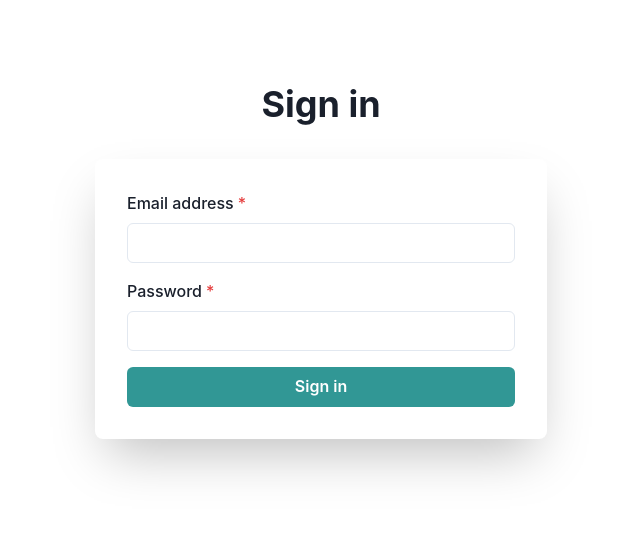
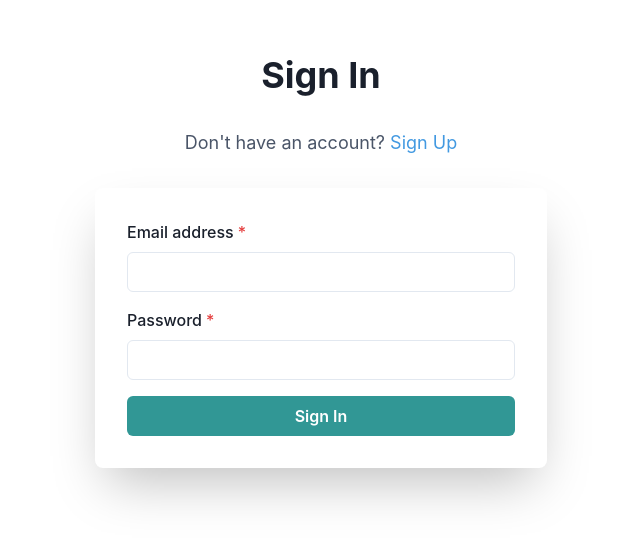
Before and after one commit to arthurpolon/book-list, a React (Create React App) app: page / in a window 1280 px wide. Shown: the part 139-680 px from the top of the page, without its empty margins (319-959 px from the left). Built offline with nearby package versions, Linux system fonts and the light colour scheme; no server answers.

Commit message:
sign up and sign in forms working

```diff
--- a/src/components/AppContainer.js
+++ b/src/components/AppContainer.js
@@ -1,7 +1,7 @@
 import { Flex } from '@chakra-ui/layout';
 import React from 'react';
 import { useAuth } from '../contexts/AuthContext';
-import LoginForm from './LoginForm'
+import SignUser from './SignUser'
 
 // import { Container } from './styles';
 
@@ -9,7 +9,7 @@ function AppContainer({children}) {
   const { user } = useAuth()
   return (
       <Flex mx='auto' w='90%' maxW='500px' direction='column'>
-        {user ? children : <LoginForm />}
+        {user ? children : <SignUser />}
       </Flex>
   );
 }
--- a/src/components/LoginForm.js
+++ b/src/components/SignUser.js
@@ -1,3 +1,4 @@
+import React, { useState } from 'react';
 import {
   Flex,
   Box,
@@ -9,17 +10,30 @@ import {
   Heading,
   useColorModeValue,
   Alert,
-  AlertIcon
+  AlertIcon,
+  Text,
+  Link
 } from '@chakra-ui/react';
+
 import { useForm } from 'react-hook-form';
 import { useAuth } from '../contexts/AuthContext';
 
-export default function LoginForm() {
-  const { signInUser, error } = useAuth()
+export default function SignUser() {
+  const { signInUser, error, setError, createUser } = useAuth()
+  const [ isSigningUp, setIsSigningUp ] = useState(false)
   const { register, handleSubmit, formState: { isSubmitting } } = useForm()
 
   const onSubmit = (data) => {
-    signInUser(data.email.trim(), data.password.trim())
+    if(isSigningUp){
+      if(data.password.trim() === data.repeatPassword.trim()){
+        createUser(data.email.trim(), data.password.trim())
+      }else{
+        setError('Passwords does not match.')
+      }
+    } else (
+      signInUser(data.email.trim(), data.password.trim())
+    )
+
   }
 
   return (
@@ -30,7 +44,18 @@ export default function LoginForm() {
       bg={useColorModeValue('white', 'gray.800')}>
       <Stack spacing={8} mx={'auto'} w='100%' py={12} px={6}>
         <Stack align={'center'}>
-          <Heading fontSize={'4xl'}>Sign in</Heading>
+          <Heading fontSize={'4xl'}>{ isSigningUp ? "Sign Up" : "Sign In" }</Heading>
+        </Stack>
+        <Stack align="center">
+          {isSigningUp ? (
+            <Text fontSize={'lg'} color={'gray.600'}>
+            Already have an account? <Link color={'blue.400'} onClick={() => setIsSigningUp(false)}>Sign In</Link>
+          </Text>
+          ) : (
+            <Text fontSize={'lg'} color={'gray.600'}>
+              Don't have an account? <Link color={'blue.400'} onClick={() => setIsSigningUp(true)}>Sign Up</Link>
+            </Text>
+          )}
         </Stack>
         <Box
           rounded={'lg'}
@@ -47,11 +72,17 @@ export default function LoginForm() {
                   <FormLabel>Password</FormLabel>
                   <Input {...register("password")} type="password" />
                 </FormControl>
+                {isSigningUp && (
+                  <FormControl isDisabled={isSubmitting} isRequired id="repeat-password">
+                    <FormLabel>Repeat Password</FormLabel>
+                    <Input {...register("repeatPassword")} type="password" />
+                  </FormControl>
+                )}
                 <Button
                   isLoading={isSubmitting}
                   type="submit"
                   colorScheme="teal">
-                  Sign in
+                  {isSigningUp ? "Sign Up" : "Sign In"}
                 </Button>
 
                 {error &&
--- a/src/contexts/AuthContext.js
+++ b/src/contexts/AuthContext.js
@@ -24,6 +24,8 @@ function AuthContextProvider ({children}) {
 
     const createUser = (email, password) => {
         auth.createUserWithEmailAndPassword(email, password)
+            .then(setError(''))
+            .catch(err => setError(err.message))
     }
 
     return (
```
Also changed, not shown: public/manifest.json.
